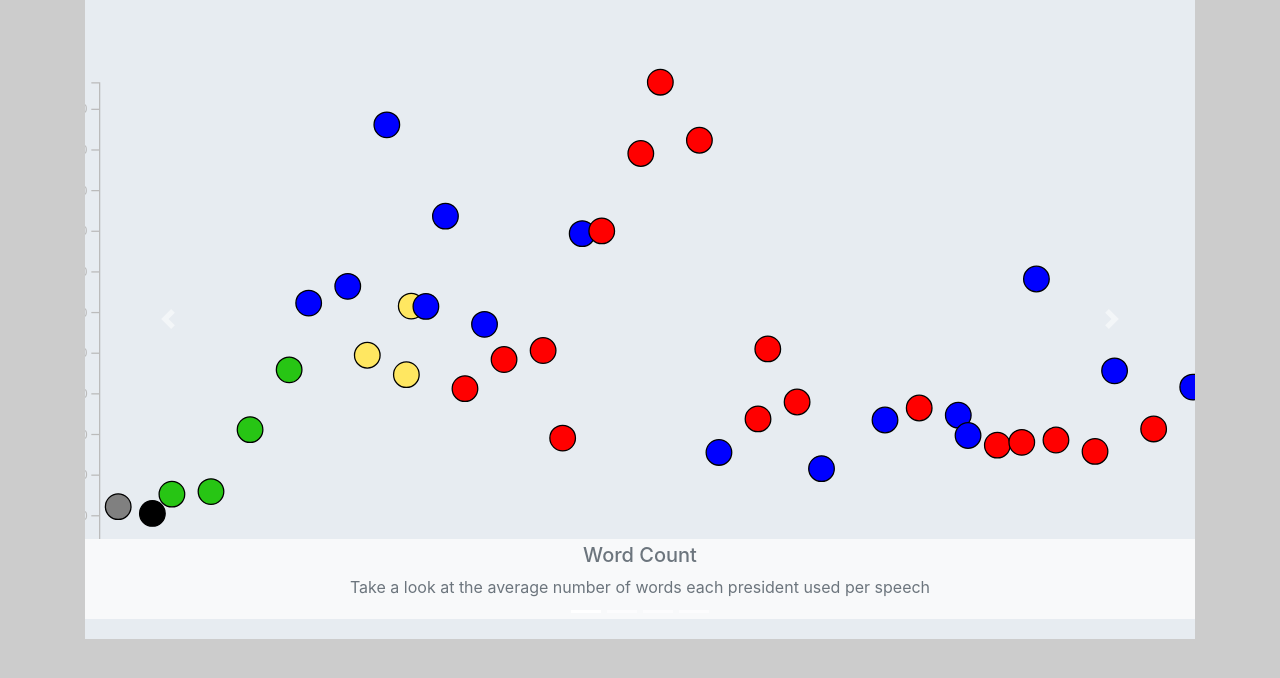
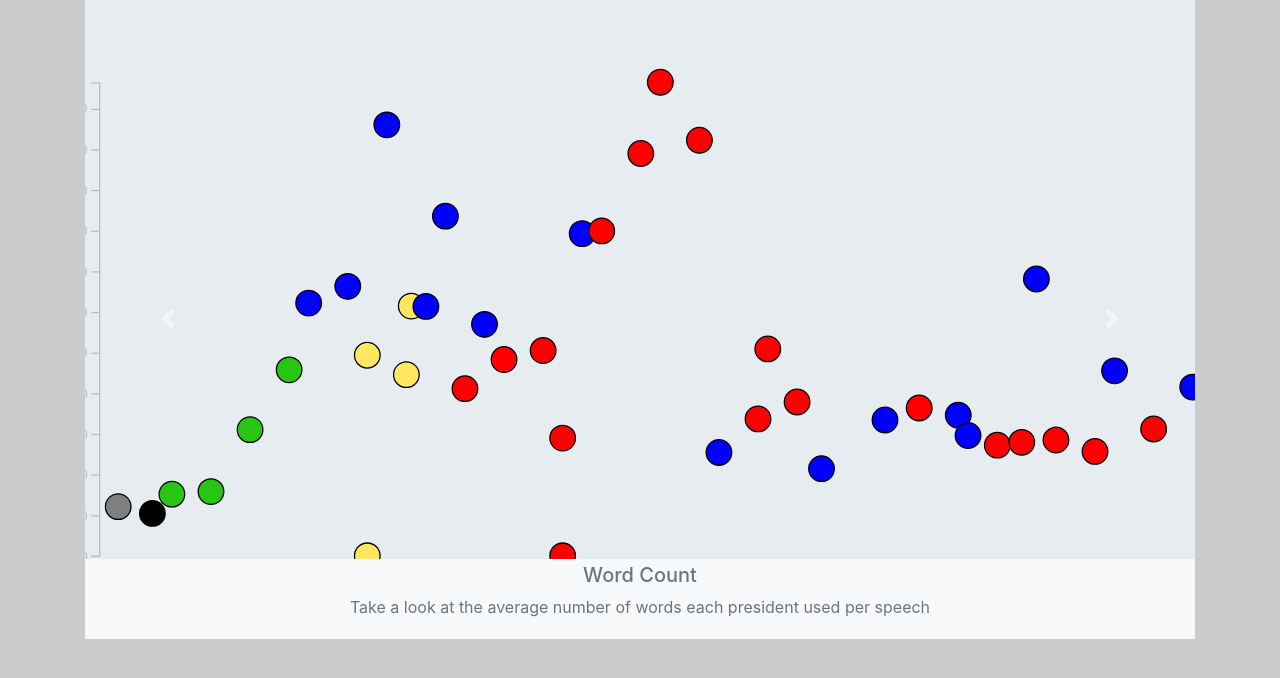
Before and after one commit to mbolts/sotu_project, a Flask app: page / in a window 1280 px wide. Shown: the part 81-759 px from the top of the page. Run offline with Flask 2, Linux system fonts and the light colour scheme; data that the repository does not hold is empty; some libraries are stand-ins or nearby versions.

Commit message:
updated carousel captions

```diff
--- a/static/css/style.css
+++ b/static/css/style.css
@@ -104,6 +104,7 @@
             stroke: #fff;
         }
 
+
 /*        .footnote-item.footnote-item-displayed {
             display: block
         }
@@ -124,6 +125,11 @@
 /*        a.footnote-link.footnote-item-expanded sup,.footnote-link.footnote-item-expanded sup {
             vertical-align: text-top
         }*/
+
+        .carousel-caption {
+           position: absolute;
+           bottom:0px;
+        }
 
         .axis line, .axis path{
             stroke: #bbb;
--- a/templates/homepage.html
+++ b/templates/homepage.html
@@ -4,39 +4,34 @@
 <div class="container">
 
 <div id="vizCarousel" class="carousel slide" data-ride="carousel" style="height: 80vh";>
-  <ol class="carousel-indicators">
-    <li data-target="#vizCarousel" data-slide-to="0" class="active"></li>
-    <li data-target="#vizCarousel" data-slide-to="1"></li>
-    <li data-target="#vizCarousel" data-slide-to="2"></li>
-    <li data-target="#vizCarousel" data-slide-to="3"></li>
-  </ol>
+
   <div class="carousel-inner">
     <div class="carousel-item active">
       <a href="/wc_visualization"><img class="d-block mr-auto" src="/static/img/word_count.svg" alt="First slide" style="height: 80vh; background-color: #e7ecf1; margin-left: -50px";></a>
-        <div class="carousel-caption py-1 d-none d-md-block text-muted">
+        <div class="carousel-caption align-bottom py-1 d-none d-md-block text-muted">
           <h5>Word Count</h5>
           <p>Take a look at the average number of words each president used per speech</p>
         </div>
     </div>
     <div class="carousel-item">
       <a href="/words_by_decade"><img class="d-block mx-auto" src="/static/img/word_decade.svg" alt="Second slide" style="height: 80vh";></a>
-        <div class="carousel-caption py-1 d-none d-md-block text-muted">
+        <div class="carousel-caption align-bottom py-1 d-none d-md-block text-muted">
           <h5>Words by Decade</h5>
           <p>Learn more about the most common words used in each decade</p>
         </div>
     </div>
     <div class="carousel-item">
       <a href="/comparison"><img class="d-block mx-auto" src="/static/img/comparison.svg" alt="Third slide" style="height: 80vh";></a>
-        <div class="carousel-caption py-1 d-none d-md-block text-muted">
+        <div class="carousel-caption align-bottom py-1 d-none d-md-block text-muted">
           <h5>Comparison of Speeches</h5>
           <p>Check out how the similarity of speeches has changed over time</p>
         </div>
     </div>
     <div class="carousel-item">
       <a href="/word_freq"><img class="d-block mx-auto" src="/static/img/word_freq.svg" alt="Fourth slide" style="height: 80vh; width: 900px;"></a>
-        <div class="carousel-caption py-1 d-none d-md-block text-muted">
-          <h5 class="">Word Frequency</h5>
-          <p class="">Here are the ten most common words in each decade and their fluctuating frequency over time</p>
+        <div class="carousel-caption align-bottom py-1 d-none d-md-block text-muted">
+          <h5>Word Frequency</h5>
+          <p>Here are the ten most common words in each decade and their fluctuating frequency over time</p>
         </div>
     </div>
   </div>
```
Also changed, not shown: templates/wf_visualization.html (+15 -0 lines).
